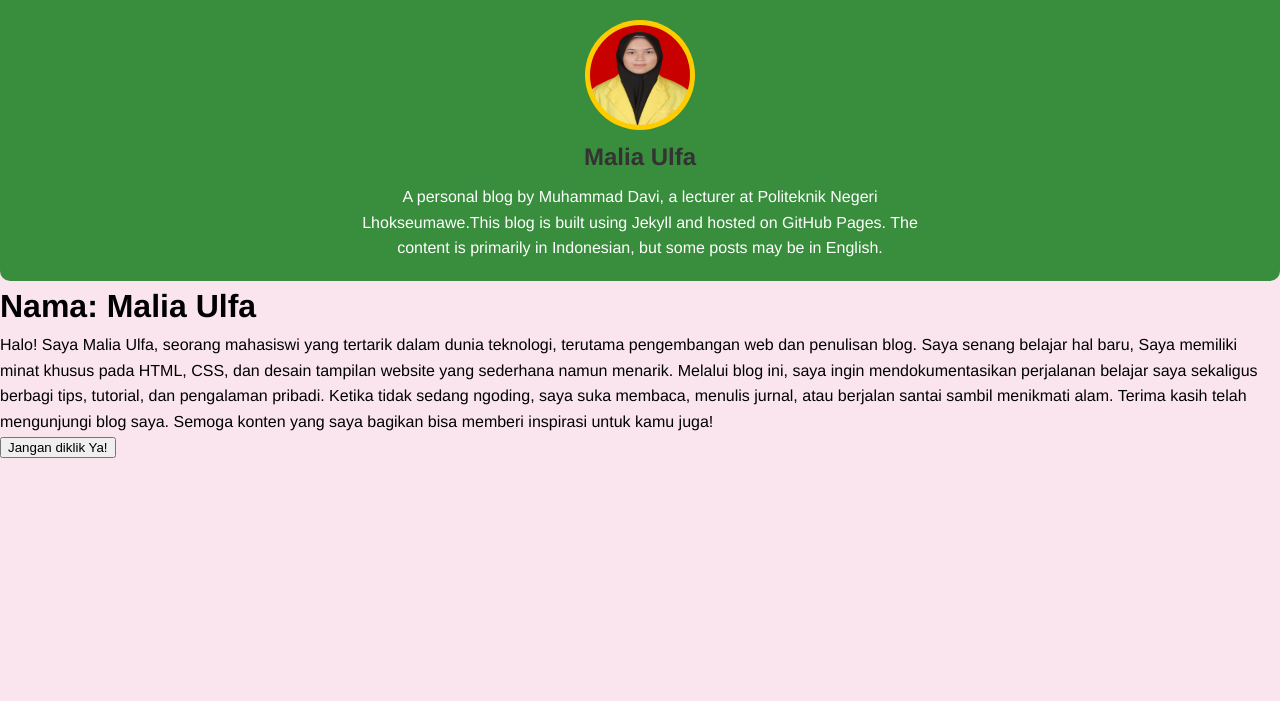
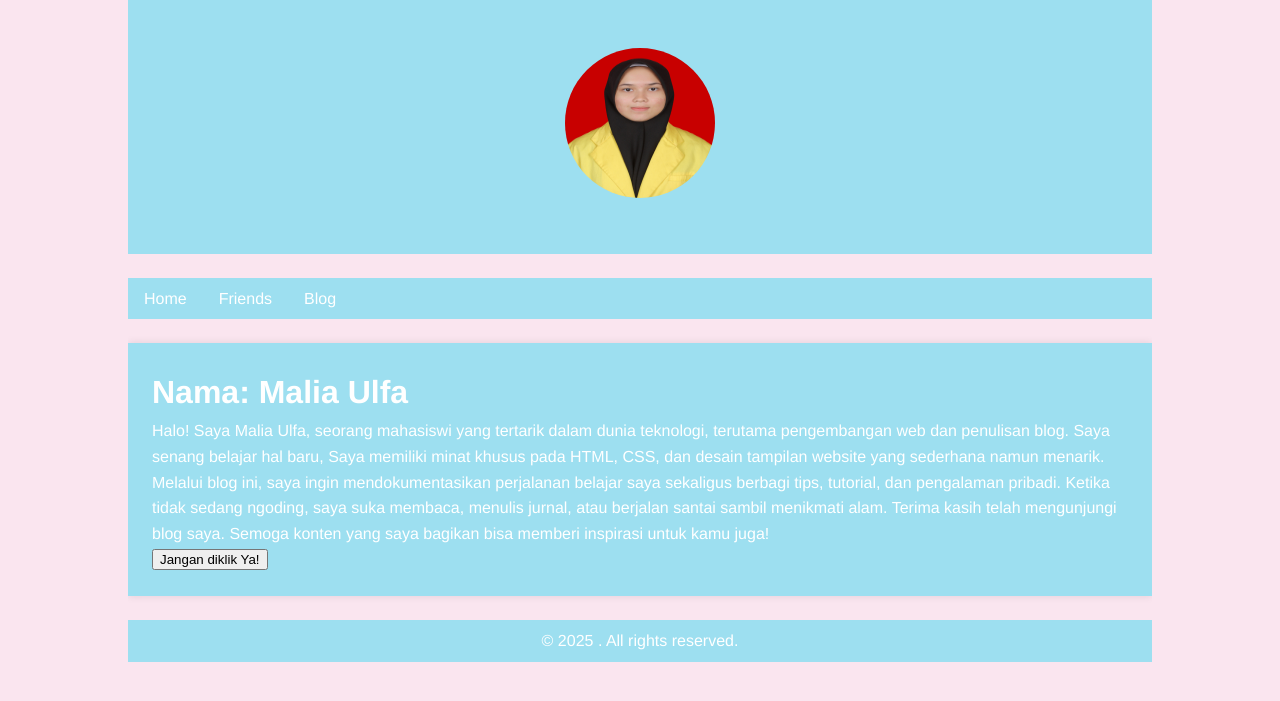
Before and after one commit to maliaulfa2/maliaulfa2.github.io, a Jekyll site: the page built from index.html, in a window 1280 px wide. Shown: the top 701 px of the page. Built offline with Jekyll 4.4.1, drawn with Linux system fonts in a browser that asks for light colours.

Commit message:
initial commiy

```diff
--- a/_layouts/default.html
+++ b/_layouts/default.html
@@ -1,25 +1,43 @@
 <!DOCTYPE html>
-<html>
-  <head>
+<html lang="en">
+<head>
     <meta charset="UTF-8">
+    <meta name="viewport" content="width=device-width, initial-scale=1.0">
     <title>{{ page.title }}</title>
-    <link rel="stylesheet" href="/assets/css/styles.css">
-  </head>
-  <body>
 
-    <!-- Profil Header -->
-    <div style="text-align: center; background-color: #388e3c; color: white; padding: 20px; border-radius: 0 0 10px 10px;">
-      <img src="/assets/images/malia.jpg" alt="Foto Profil" style="border-radius: 50%; width: 100px; height: 100px; background-color: #ffcc00; padding: 5px;">
-      <h2>Malia Ulfa</h2>
-      <p style="max-width: 600px; margin: auto;">
-        A personal blog by Muhammad Davi, a lecturer at Politeknik Negeri Lhokseumawe.This blog is built using Jekyll and hosted on GitHub Pages. The content is primarily in Indonesian, but some posts may be in English.
-      </p>
+    <!--Stylesheet-->
+    <link rel="stylesheet" href="{{ site.baseurl }}/assets/css/styles.css">
+
+    <!--Favicon-->
+    <link rel="icon" href="{{ site.baseurl }}/assets/images/favicon.ico">
+
+    <!--JavaScript-->
+    <script src="{{ site.baseurl }}/assets/js/scripts.js"></script>
+
+    <!--Plugins-->
+    {% feed_meta %}
+    {% seo %}
+
+</head>
+<body>
+    <div class="container">
+        <header>
+            <img src="{{ site.baseurl }}/assets/images/malia.jpg" alt="Profile Picture" class="profile-picture">
+            <h1>{{ site.title }}</h1>
+            <p>{{ site.description }}</p>
+        </header>
+
+        <nav>
+            {% include navigation.html %}
+        </nav>
+
+        <main>
+            {{ content }}
+        </main>
+
+        <footer>
+            <p>&copy; {{ site.time | date: '%Y' }} {{ site.title }}. All rights reserved.</p>
+        </footer>
     </div>
-
-    <!-- Ini untuk konten halaman seperti index.html -->
-    <div class="content">
-      {{ content }}
-    </div>
-
-  </body>
+</body>
 </html>
```
